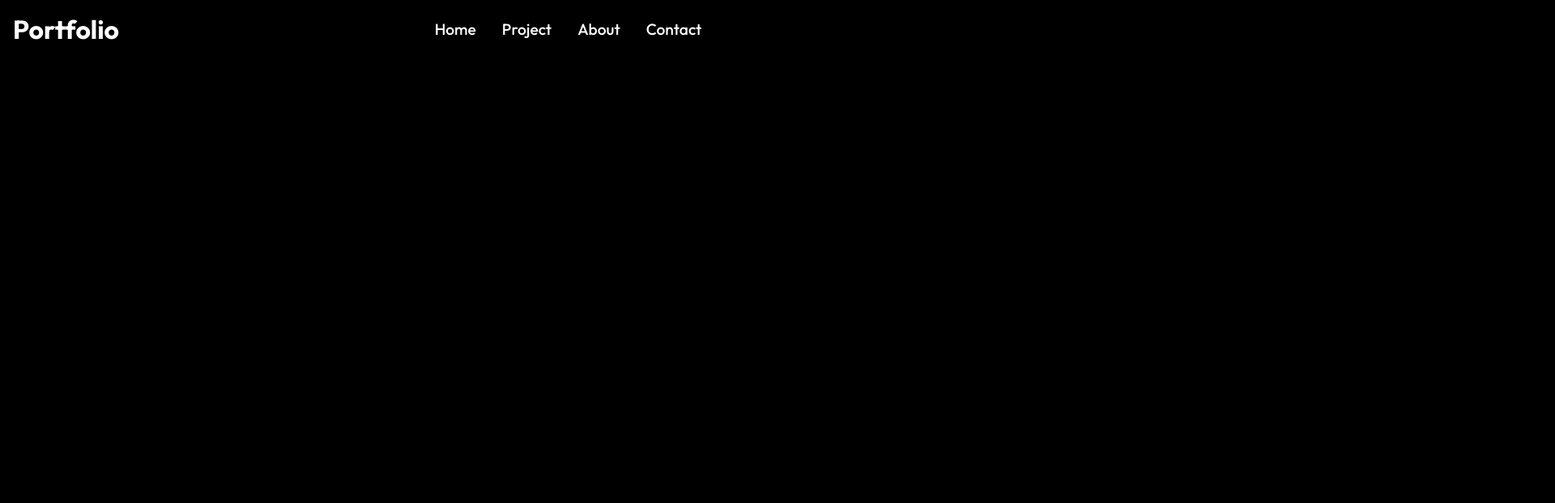
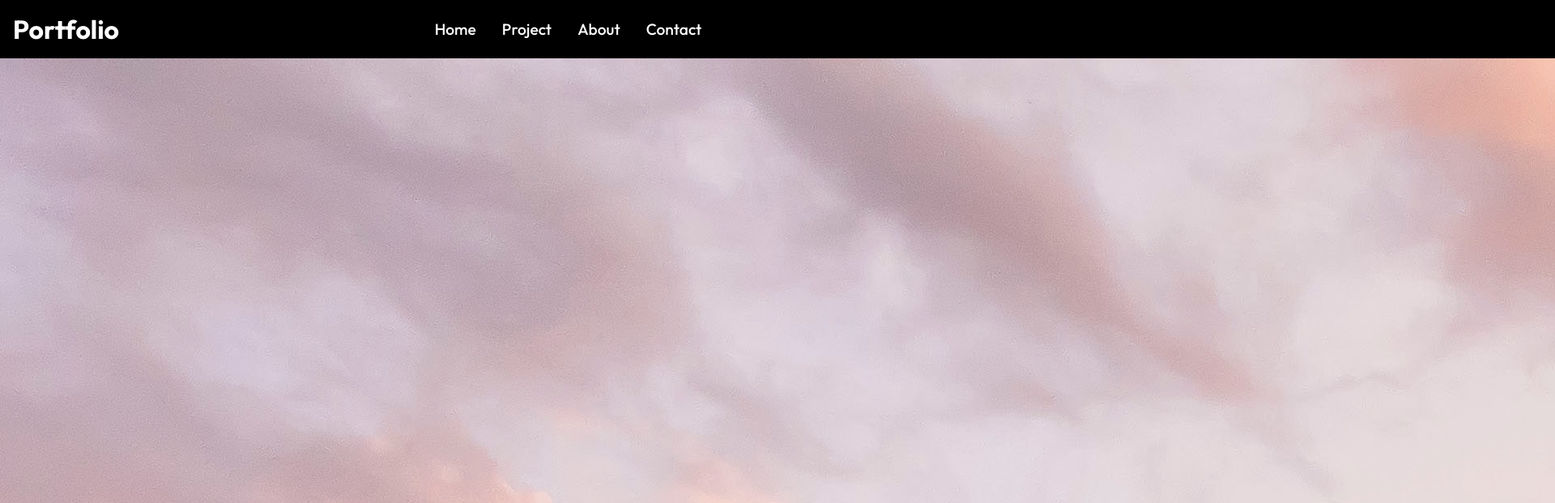
Before and after one commit to roxywasiak/react-portfolio, a React (Create React App) app: page / in a window 1280 px wide. Shown: the top 621 px of the page at 81% size, 1920 px wide, since content can reach past the window. Built offline with nearby package versions, Linux system fonts and the light colour scheme.

Commit message:
added hero image banner

```diff
--- /dev/null
+++ b/src/components/HeroImg.js
@@ -0,0 +1,15 @@
+import "./HeroImgStyles.css";
+import React from "react";
+import HeroImage from "../assets/hero-img.jpg";
+
+const HeroImg = () => {
+  return (
+    <div className="hero">
+      <div className="mask">
+        <img className="hero-img" src={HeroImage} alt="Sky" />
+      </div>
+    </div>
+  );
+};
+
+export default HeroImg;
--- a/src/routes/Home.js
+++ b/src/routes/Home.js
@@ -1,10 +1,12 @@
 import React from "react";
 import Navbar from "../components/Navbar";
+import HeroImg from "../components/HeroImg";
 
 const Home = () => {
   return (
     <div>
       <Navbar />
+      <HeroImg />
     </div>
   );
 };
```
Also changed, not shown: src/assets/hero-img.jpg (added), src/components/HeroImgStyles.css (added).
